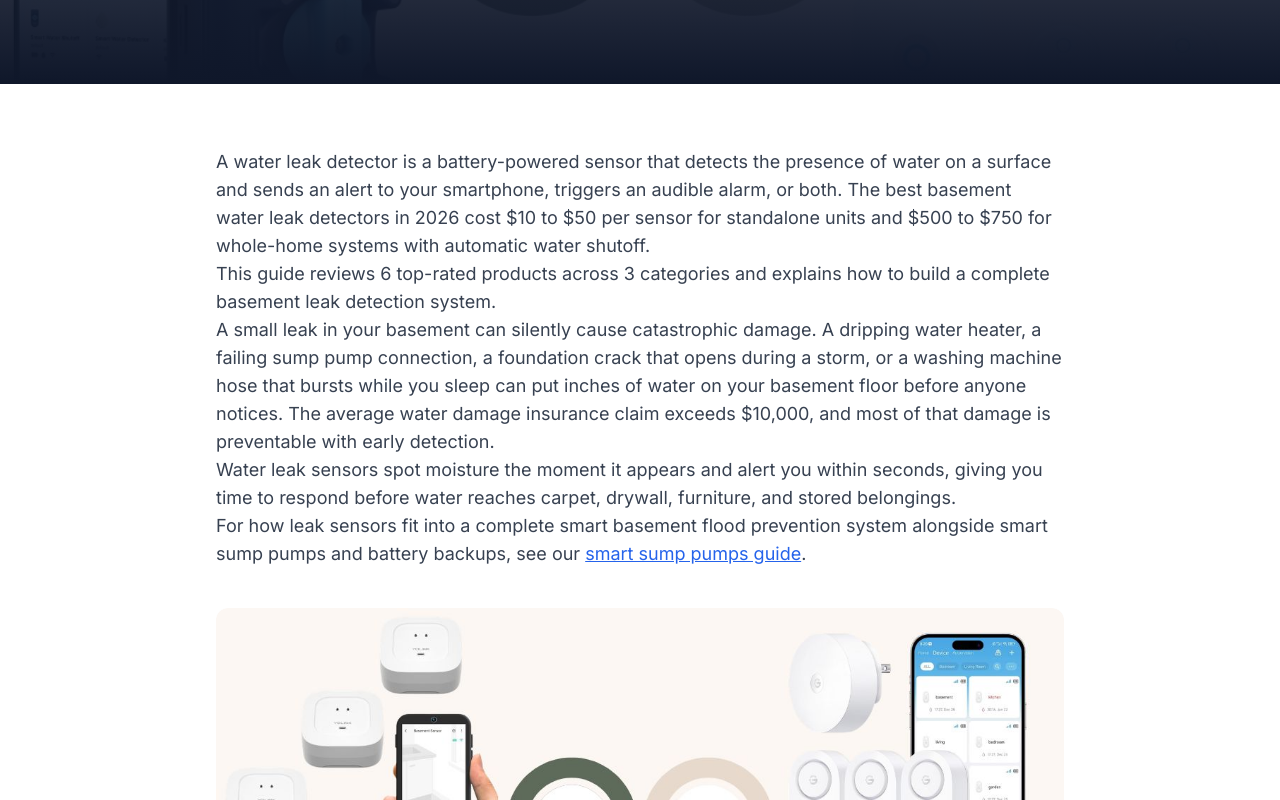
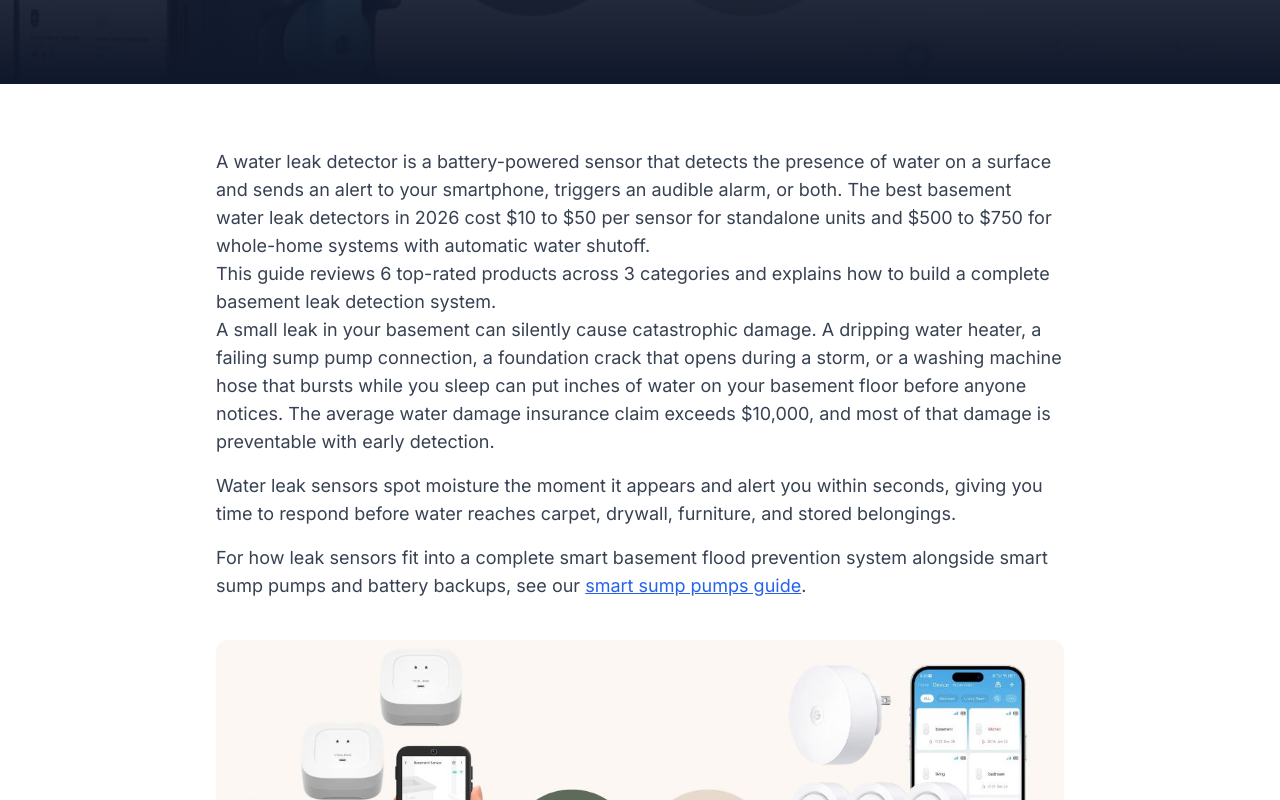
Before and after one commit to thebasementguide2026/basement-guide, a Next.js app: page /articles/best-water-leak-detectors in a window 1280 px wide. Shown: the part 573-1373 px from the top of the page. Built offline with nearby package versions, Linux system fonts and the light colour scheme.

Commit message:
Fix spacing between intro paragraphs in leak detector article

```diff
--- a/app/articles/best-water-leak-detectors/page.tsx
+++ b/app/articles/best-water-leak-detectors/page.tsx
@@ -56,13 +56,13 @@ export default function BestWaterLeakDetectors() {
           <p className='text-gray-700 text-lg'>
             This guide reviews 6 top-rated products across 3 categories and explains how to build a complete basement leak detection system.
           </p>
-          <p className='text-gray-700 text-lg'>
+          <p className='text-gray-700 text-lg mb-4'>
             A small leak in your basement can silently cause catastrophic damage. A dripping water heater, a failing sump pump connection, a foundation crack that opens during a storm, or a washing machine hose that bursts while you sleep can put inches of water on your basement floor before anyone notices. The average water damage insurance claim exceeds $10,000, and most of that damage is preventable with early detection.
           </p>
-          <p className='text-gray-700 text-lg'>
+          <p className='text-gray-700 text-lg mb-4'>
             Water leak sensors spot moisture the moment it appears and alert you within seconds, giving you time to respond before water reaches carpet, drywall, furniture, and stored belongings.
           </p>
-          <p className='text-gray-700 text-lg'>
+          <p className='text-gray-700 text-lg mb-6'>
             For how leak sensors fit into a complete smart basement flood prevention system alongside smart sump pumps and battery backups, see our <Link href='/articles/smart-sump-pumps' className='text-blue-600 hover:text-blue-800 underline'>smart sump pumps guide</Link>.
           </p>
 
```
